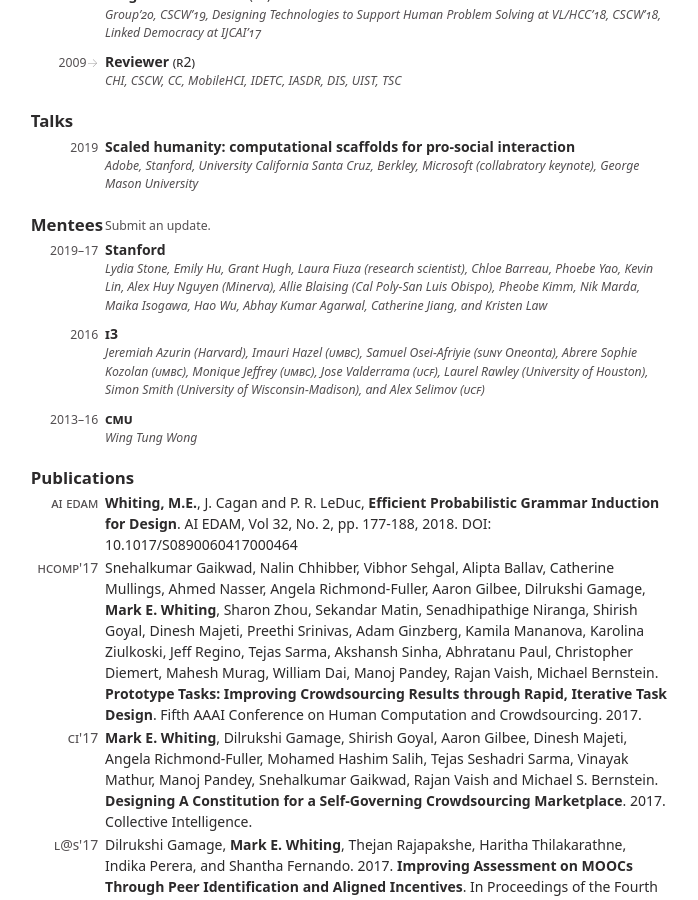
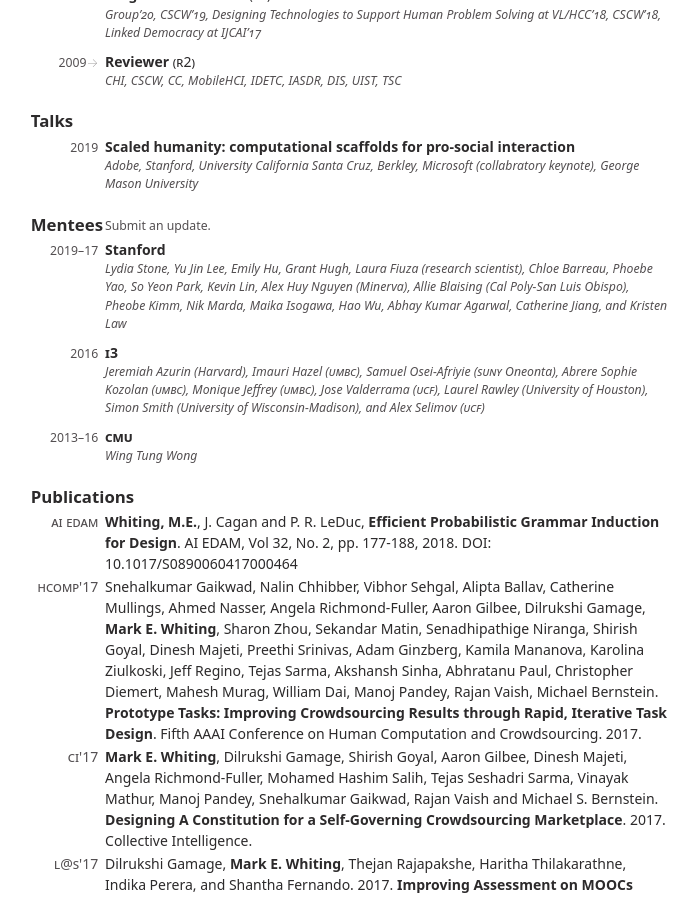
Before and after one commit to markwhiting/Whiting.me, a Jekyll site: the page built from cv.html, in a window 1280 px wide and 900 px high, scrolled down 784 px. Shown: the whole window, without its empty margins (291-989 px from the left). Built offline with Jekyll 4.4.1, drawn with Linux system fonts in a browser that asks for light colours.

Commit message:
Updated mentees

```diff
--- a/_data/mentees.yml
+++ b/_data/mentees.yml
@@ -6,6 +6,14 @@
 #   institution: where we colaborated
 #   dateStart: yyyy-mm-dd (if you don't know the day, just put 01)
 #   dateEnd: yyyy-mm-dd (if you don't know the day, just put 01)
+
+- name: So Yeon Park
+  institution: Stanford
+  dateStart: 2018-10-20
+
+- name: Yu Jin Lee
+  institution: Stanford
+  dateStart: 2019-04-01
 
 - name: Lydia Stone
   institution: Stanford
```
